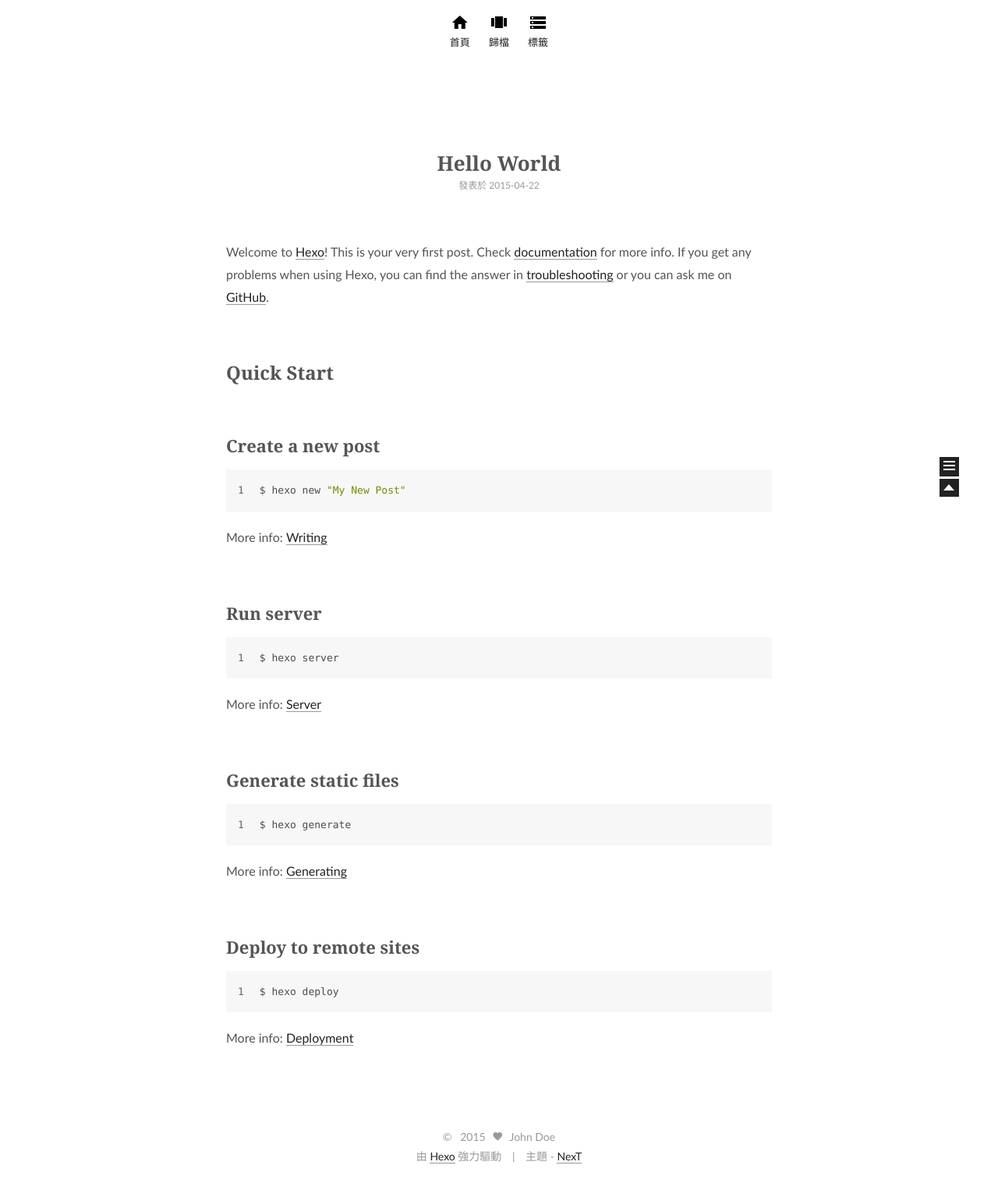
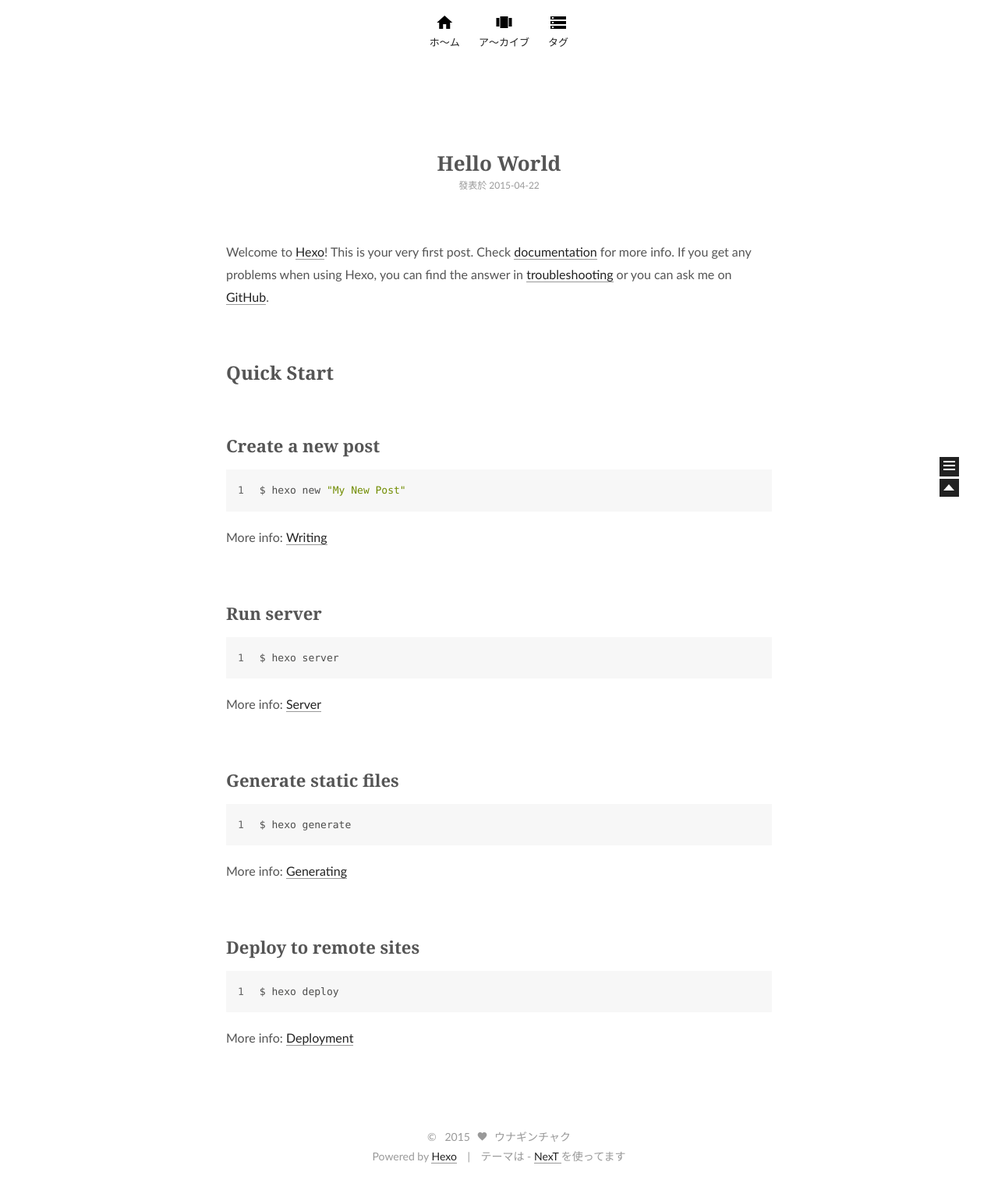
Before and after one commit to pitekusu/pitekusu.github.io, a plain HTML site: page index.html in a window 1280 px wide. Shown: the part 144-1661 px from the top of the page at 78% size. Drawn offline with Linux system fonts and the light colour scheme.

Commit message:
Site updated: 2015-04-22 12:29:47

```diff
--- a/index.html
+++ b/index.html
@@ -59,7 +59,7 @@
       <li class="menu-item menu-item-home">
         <a href="/">
           <i class="menu-item-icon icon-home"></i> <br />
-          首頁
+          ホ～ム
         </a>
       </li>
 
@@ -67,7 +67,7 @@
       <li class="menu-item menu-item-archives">
         <a href="/archives">
           <i class="menu-item-icon icon-archives"></i> <br />
-          歸檔
+          ア～カイブ
         </a>
       </li>
 
@@ -75,7 +75,7 @@
       <li class="menu-item menu-item-tags">
         <a href="/tags">
           <i class="menu-item-icon icon-tags"></i> <br />
-          標籤
+          タグ
         </a>
       </li>
 
@@ -182,29 +182,29 @@
 
       <div class="site-overview">
         <div class="site-author motion-element">
-          <img class="site-author-image" src="/images/default_avatar.jpg" alt="John Doe" />
-          <p class="site-author-name">John Doe</p>
+          <img class="site-author-image" src="/images/default_avatar.jpg" alt="ウナギンチャク" />
+          <p class="site-author-name">ウナギンチャク</p>
         </div>
         <p class="site-description motion-element"></p>
         <div class="site-state motion-element">
           <div class="site-state-item site-state-posts">
             <a href="/archives">
               <span class="site-state-item-count">1</span>
-              <span class="site-state-item-name">文章</span>
+              <span class="site-state-item-name">ポスト</span>
             </a>
           </div>
 
           <div class="site-state-item site-state-categories">
 
               <span class="site-state-item-count">0</span>
-              <span class="site-state-item-name">分類</span>
+              <span class="site-state-item-name">カテゴリ</span>
 
           </div>
 
           <div class="site-state-item site-state-tags">
             <a href="/tags">
               <span class="site-state-item-count">0</span>
-              <span class="site-state-item-name">標籤</span>
+              <span class="site-state-item-name">タグ</span>
               </a>
           </div>
 
@@ -238,18 +238,18 @@
   <span class="with-love">
     <i class="icon-heart"></i>
   </span>
-  <span class="author">John Doe</span>
+  <span class="author">ウナギンチャク</span>
 </div>
 
 <div class="powered-by">
-  由 <a class="theme-link" href="http://hexo.io">Hexo</a> 強力驅動
+  Powered by <a class="theme-link" href="http://hexo.io">Hexo</a>
 </div>
 
 <div class="theme-info">
-  主題 -
+  テーマは -
   <a class="theme-link" href="https://github.com/iissnan/hexo-theme-next">
     NexT
-  </a>
+  </a>を使ってます
 </div>
 
 
```
